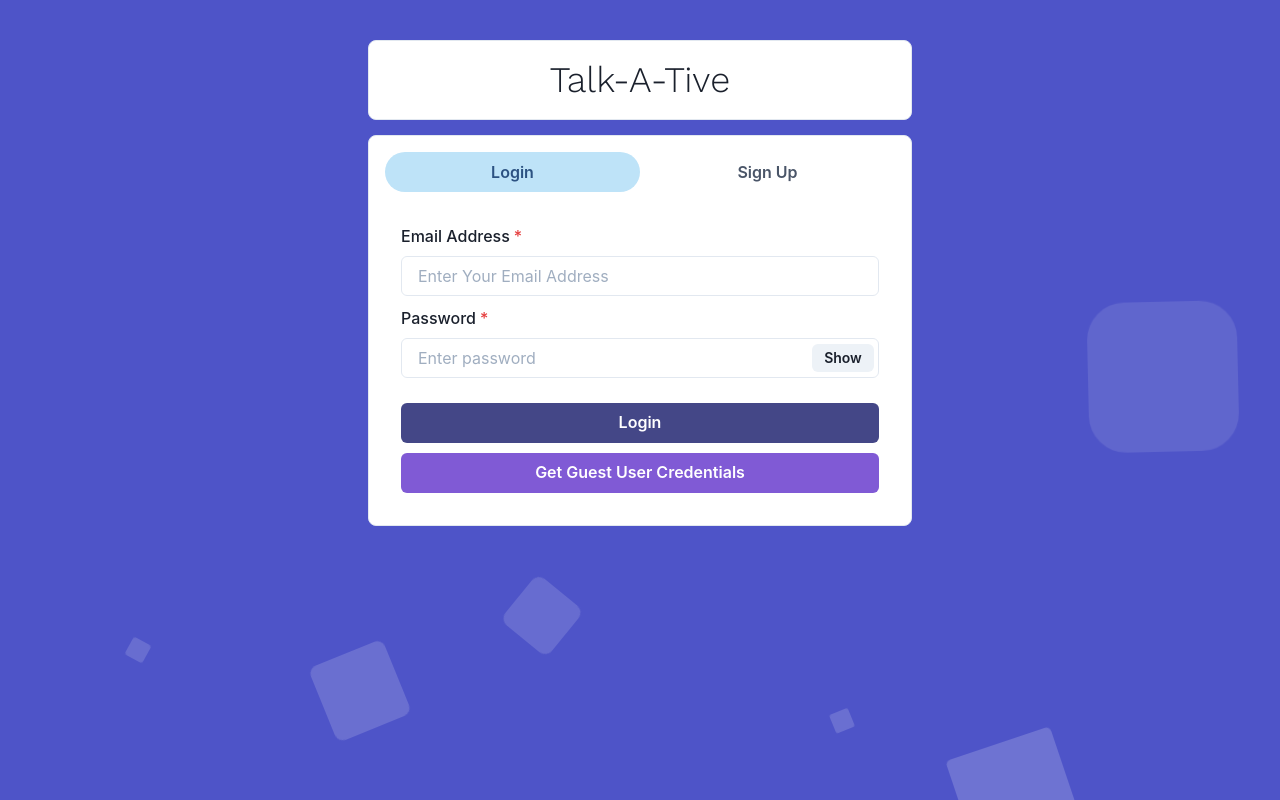
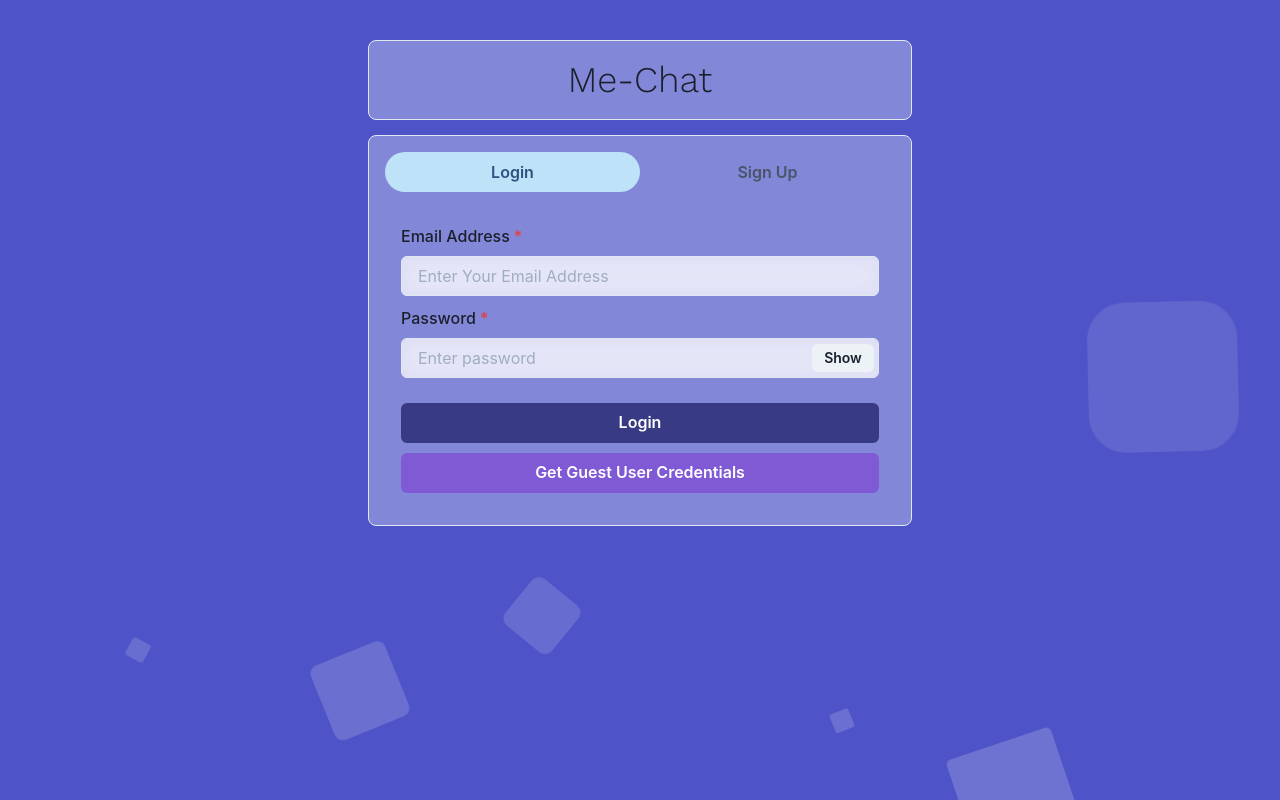
Before and after one commit to DivyeGandhi/MeChat-App, a React (Create React App) app in the folder frontend/: page / in a window 1280 px wide. Built offline with nearby package versions, Linux system fonts and the light colour scheme.

Commit message:
Update Homepage.js

```diff
--- a/frontend/src/Pages/Homepage.js
+++ b/frontend/src/Pages/Homepage.js
@@ -28,17 +28,18 @@ function Homepage() {
         d="flex"
         justifyContent="center"
         p={3}
-        bg="white"
+        backdropFilter="blur(10px)"
+        bg="rgba(255, 255, 255, 0.3)"
         w="100%"
         m="40px 0 15px 0"
         borderRadius="lg"
         borderWidth="1px"
       >
         <Text fontSize="4xl" fontFamily="Work sans">
-          Talk-A-Tive
+          Me-Chat
         </Text>
       </Box>
-      <Box bg="white" w="100%" p={4} borderRadius="lg" borderWidth="1px">
+      <Box bg="rgba(255, 255, 255, 0.3)" backdropFilter="blur(10px)" w="100%" p={4} borderRadius="lg" borderWidth="1px">
         <Tabs isFitted variant="soft-rounded">
           <TabList mb="1em">
             <Tab>Login</Tab>
```
